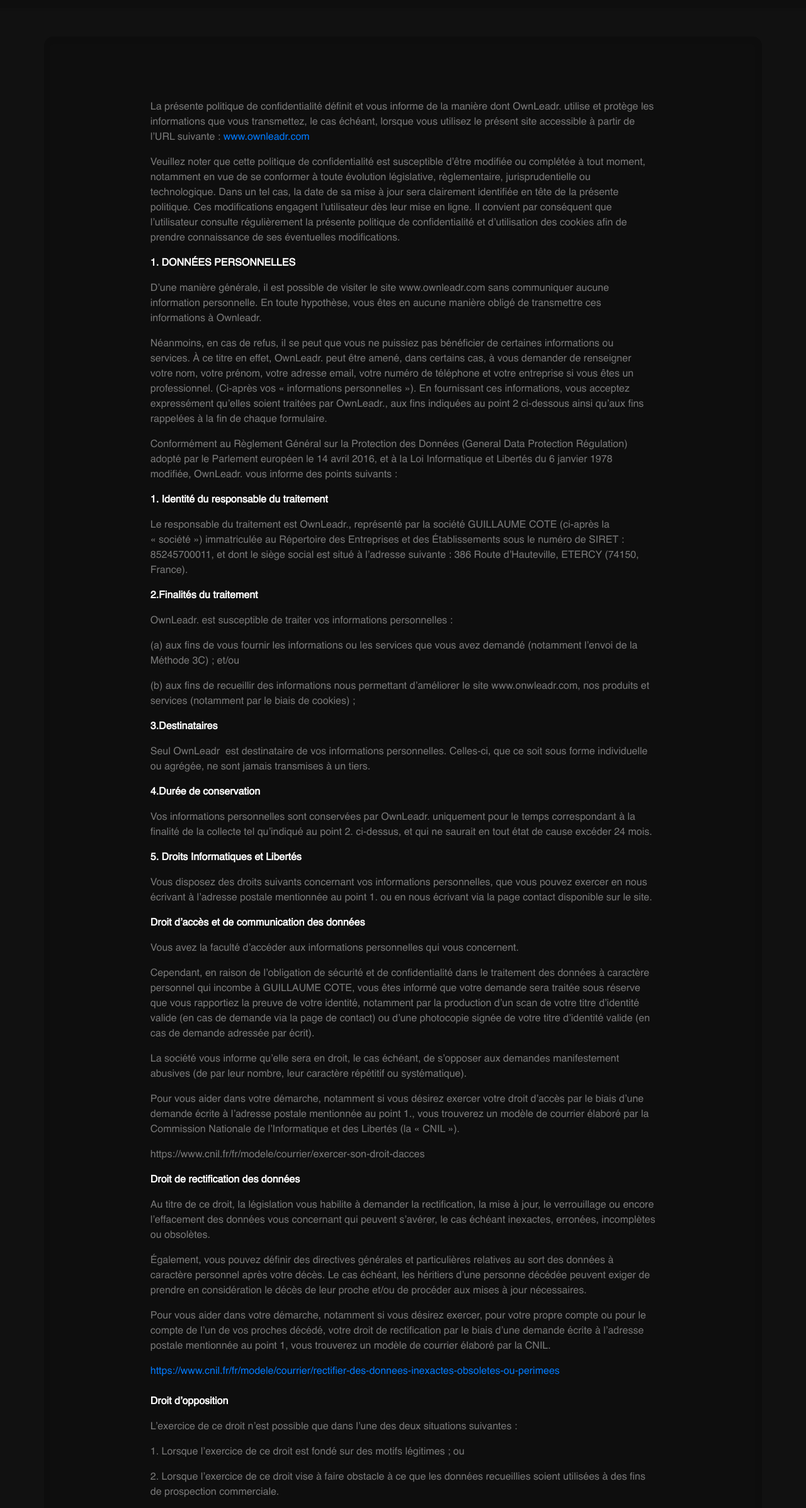
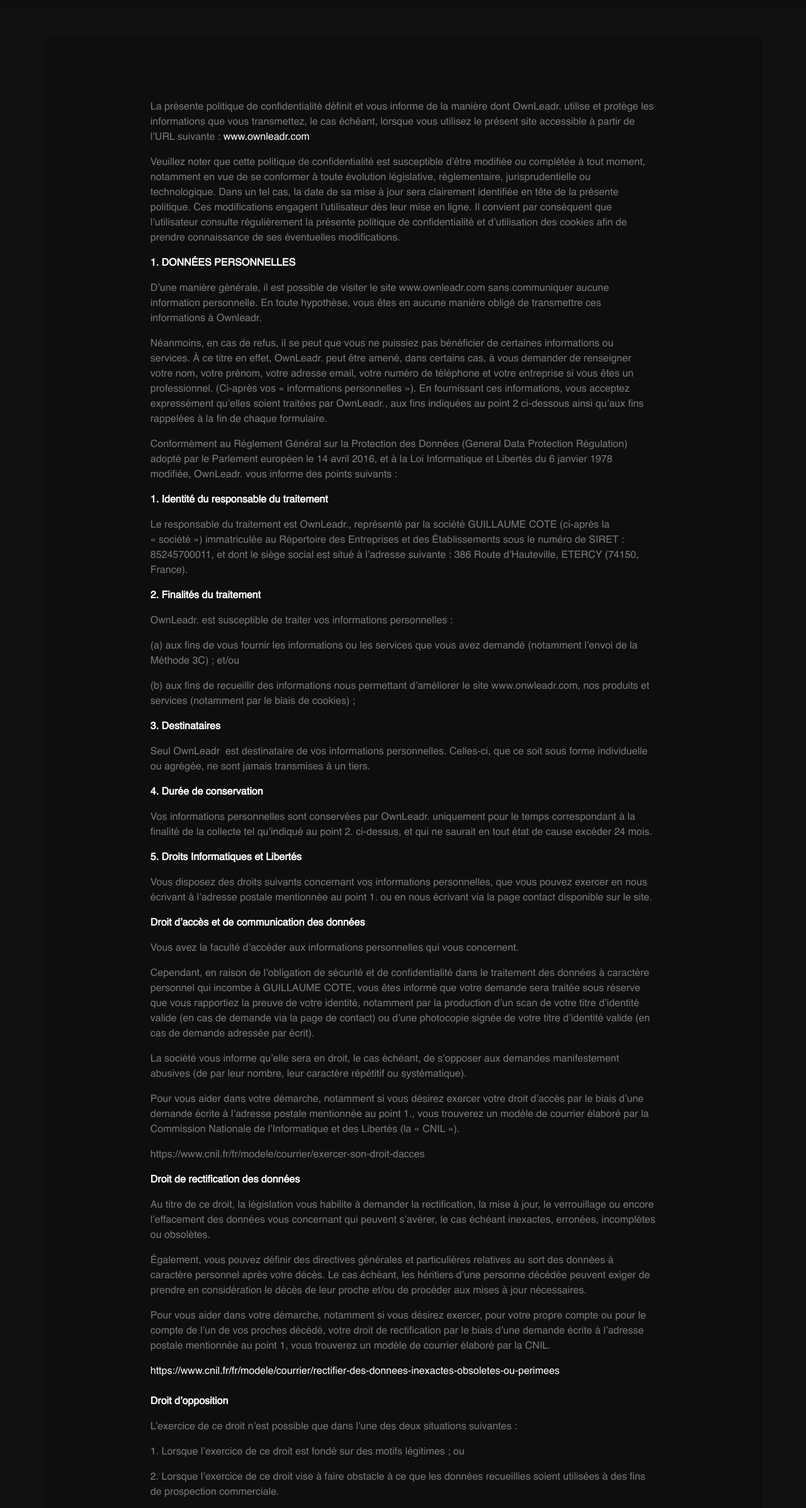
Before and after one commit to ndogota/ownleadrwebsite, a website: page politique.html in a window 1280 px wide. Shown: the part 72-2467 px from the top of the page at 63% size. Drawn offline with nearby package versions, Linux system fonts and the light colour scheme.

Commit message:
correct politics

```diff
--- a/politique.html
+++ b/politique.html
@@ -54,7 +54,7 @@
 <section id="politics">
   <div class="container container-politics d-flex justify-content-center">
     <div class="col-sm-9 text-grey">
-      <p>La présente politique de confidentialité définit et vous informe de la manière dont OwnLeadr. utilise et protège les informations que vous transmettez, le cas échéant, lorsque vous utilisez le présent site accessible à partir de l’URL suivante : <a href="www.ownleadr.com">www.ownleadr.com</a> </p>
+      <p>La présente politique de confidentialité définit et vous informe de la manière dont OwnLeadr. utilise et protège les informations que vous transmettez, le cas échéant, lorsque vous utilisez le présent site accessible à partir de l’URL suivante : <a class="text-white" href="www.ownleadr.com">www.ownleadr.com</a> </p>
       <p>Veuillez noter que cette politique de confidentialité est susceptible d’être modifiée ou complétée à tout moment, notamment en vue de se conformer à toute évolution législative, règlementaire, jurisprudentielle ou technologique. Dans un tel cas, la date de sa mise à jour sera clairement identifiée en tête de la présente politique. Ces modifications engagent l’utilisateur dès leur mise en ligne. Il convient par conséquent que l’utilisateur consulte régulièrement la présente politique de confidentialité et d’utilisation des cookies afin de prendre connaissance de ses éventuelles modifications.</p>
       <p class="text-white font-weight-bold">1. DONNÉES PERSONNELLES</p>
       <p>D’une manière générale, il est possible de visiter le site www.ownleadr.com sans communiquer aucune information personnelle. En toute hypothèse, vous êtes en aucune manière obligé de transmettre ces informations à Ownleadr.</p>
@@ -62,13 +62,13 @@
       <p>Conformément au Règlement Général sur la Protection des Données (General Data Protection Régulation) adopté par le Parlement européen le 14 avril 2016, et à la Loi Informatique et Libertés du 6 janvier 1978 modifiée, OwnLeadr. vous informe des points suivants :</p>
       <p class="text-white font-weight-bold">1. Identité du responsable du traitement</p>
       <p>Le responsable du traitement est OwnLeadr., représenté par la société GUILLAUME COTE (ci-après la « société ») immatriculée au Répertoire des Entreprises et des Établissements sous le numéro de SIRET : 85245700011, et dont le siège social est situé à l’adresse suivante : 386 Route d’Hauteville, ETERCY (74150, France).</p>
-      <p class="text-white font-weight-bold">2.Finalités du traitement</p>
+      <p class="text-white font-weight-bold">2. Finalités du traitement</p>
       <p>OwnLeadr. est susceptible de traiter vos informations personnelles :</p>
       <p>(a) aux fins de vous fournir les informations ou les services que vous avez demandé (notamment l’envoi de la Méthode 3C) ; et/ou</p>
       <p>(b) aux fins de recueillir des informations nous permettant d’améliorer le site www.onwleadr.com, nos produits et services (notamment par le biais de cookies) ; </p>
-      <p class="text-white font-weight-bold">3.Destinataires</p>
+      <p class="text-white font-weight-bold">3. Destinataires</p>
       <p>Seul OwnLeadr  est destinataire de vos informations personnelles. Celles-ci, que ce soit sous forme individuelle ou agrégée, ne sont jamais transmises à un tiers.</p>
-      <p class="text-white font-weight-bold">4.Durée de conservation</p>
+      <p class="text-white font-weight-bold">4. Durée de conservation</p>
       <p>Vos informations personnelles sont conservées par OwnLeadr. uniquement pour le temps correspondant à la finalité de la collecte tel qu’indiqué au point 2. ci-dessus, et qui ne saurait en tout état de cause excéder 24 mois.</p>
       <p class="text-white font-weight-bold">5. Droits Informatiques et Libertés</p>
       <p>Vous disposez des droits suivants concernant vos informations personnelles, que vous pouvez exercer en nous écrivant à l’adresse postale mentionnée au point 1. ou en nous écrivant via la page contact disponible sur le site.</p>
@@ -82,7 +82,7 @@
       <p>Au titre de ce droit, la législation vous habilite à demander la rectification, la mise à jour, le verrouillage ou encore l’effacement des données vous concernant qui peuvent s’avérer, le cas échéant inexactes, erronées, incomplètes ou obsolètes.</p>
       <p>Également, vous pouvez définir des directives générales et particulières relatives au sort des données à caractère personnel après votre décès. Le cas échéant, les héritiers d’une personne décédée peuvent exiger de prendre en considération le décès de leur proche et/ou de procéder aux mises à jour nécessaires.</p>
       <p>Pour vous aider dans votre démarche, notamment si vous désirez exercer, pour votre propre compte ou pour le compte de l’un de vos proches décédé, votre droit de rectification par le biais d’une demande écrite à l’adresse postale mentionnée au point 1, vous trouverez un modèle de courrier élaboré par la CNIL.</p>
-      <a href="https://www.cnil.fr/fr/modele/courrier/rectifier-des-donnees-inexactes-obsoletes-ou-perimees">https://www.cnil.fr/fr/modele/courrier/rectifier-des-donnees-inexactes-obsoletes-ou-perimees</a><br><br>
+      <a class="text-white" href="https://www.cnil.fr/fr/modele/courrier/rectifier-des-donnees-inexactes-obsoletes-ou-perimees">https://www.cnil.fr/fr/modele/courrier/rectifier-des-donnees-inexactes-obsoletes-ou-perimees</a><br><br>
       <p class="text-white font-weight-bold">Droit d’opposition</p>
       <p>L’exercice de ce droit n’est possible que dans l’une des deux situations suivantes :</p>
       <p>1. Lorsque l’exercice de ce droit est fondé sur des motifs légitimes ; ou</p>
```
